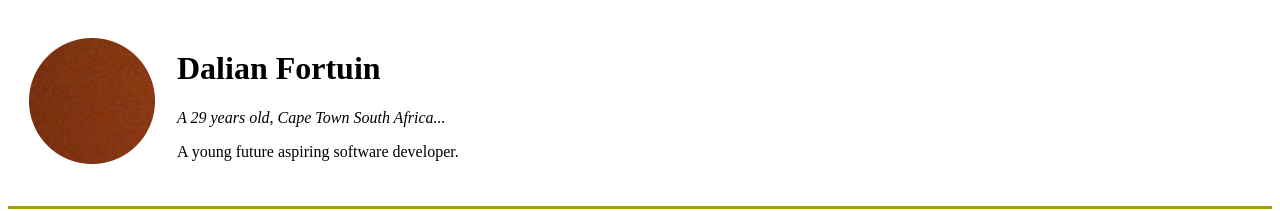
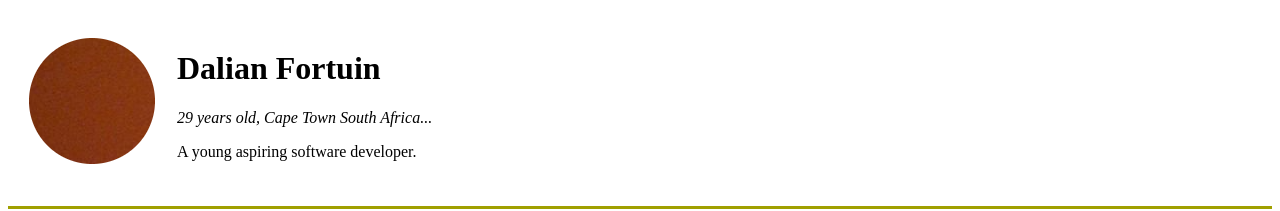
Before and after one commit to Dfortuin123/cv, a plain HTML site: page index.html in a window 1280 px wide. Shown: the top 211 px of the page. Drawn offline with Linux system fonts and the light colour scheme.

Commit message:
Update index.html

```diff
--- a/index.html
+++ b/index.html
@@ -11,8 +11,8 @@
   <tr>
     <td> <img src="Dalian.png" /> </td>
     <td> <h1>Dalian Fortuin</h1>
-      <p><em>A 29 years old, Cape Town South Africa...</strong></em></p>
-      <p>A young future aspiring software developer.</p> </td>
+      <p><em>29 years old, Cape Town South Africa...</strong></em></p>
+      <p>A young aspiring software developer.</p> </td>
   </tr>
 </table>
 
```
